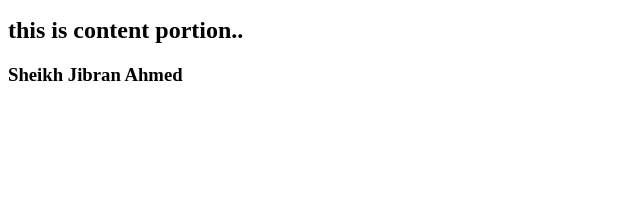
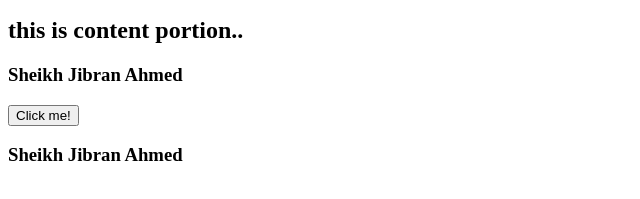
Before and after one commit to SJibranAhmed/Merge-repo, a plain HTML site: page index.html in a window 1280 px wide. Shown: the part 99-298 px from the top of the page, without its empty margins (0-640 px from the left). Drawn offline with Linux system fonts and the light colour scheme.

Commit message:
add footer

```diff
--- a/index.html
+++ b/index.html
@@ -21,5 +21,10 @@
             <h3>Sheikh Jibran Ahmed</h3>
         </div>
     </section>
+    <!-- footer -->
+    <div class="ftr">
+        <input type="button" value="Click me!">
+        <h3>Sheikh Jibran Ahmed</h3>
+    </div>
 </body>
 </html>
```
